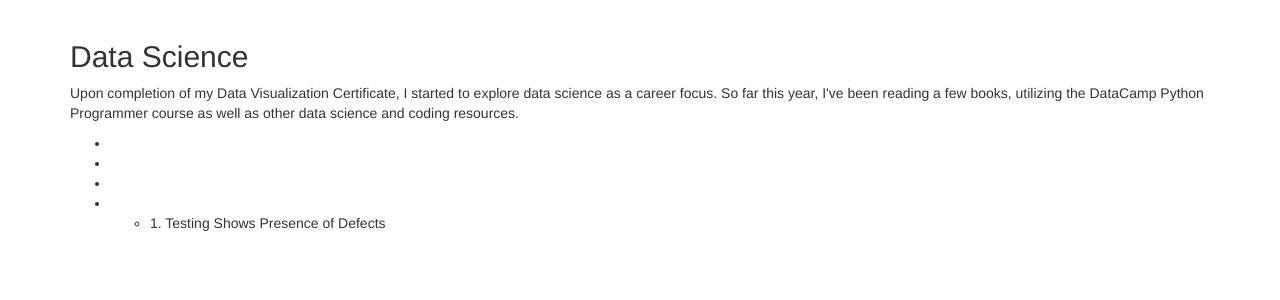
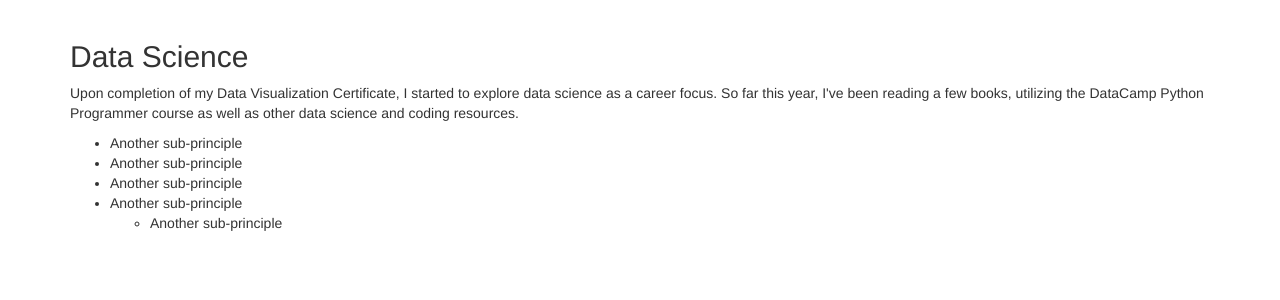
Before and after one commit to jpkeeton/Flask2018.1, a Flask app: page /datascience in a window 1280 px wide. Shown: the part 52-352 px from the top of the page. Run offline with Flask 2, Linux system fonts and the light colour scheme; some libraries are stand-ins or nearby versions.

Commit message:
Updates, focus on some of my data science studies.

```diff
--- a/templates/datascience.html
+++ b/templates/datascience.html
@@ -5,12 +5,12 @@
    <p>Upon completion of my Data Visualization Certificate, I started to explore data science as a career focus.
    So far this year, I've been reading a few books, utilizing the DataCamp Python Programmer course as well as other data science and coding resources.</p>
     <ul style="list-style-type:disc">
-       <li></li>
-       <li></li>
-       <li></li>
-       <li></li>
+       <li>Another sub-principle</li>
+       <li>Another sub-principle</li>
+       <li>Another sub-principle</li>
+       <li>Another sub-principle</li>
         <ul>
-            <li>1. Testing Shows Presence of Defects</li>
+            <li>Another sub-principle</li>
 
         </ul>
     </ul>
```
